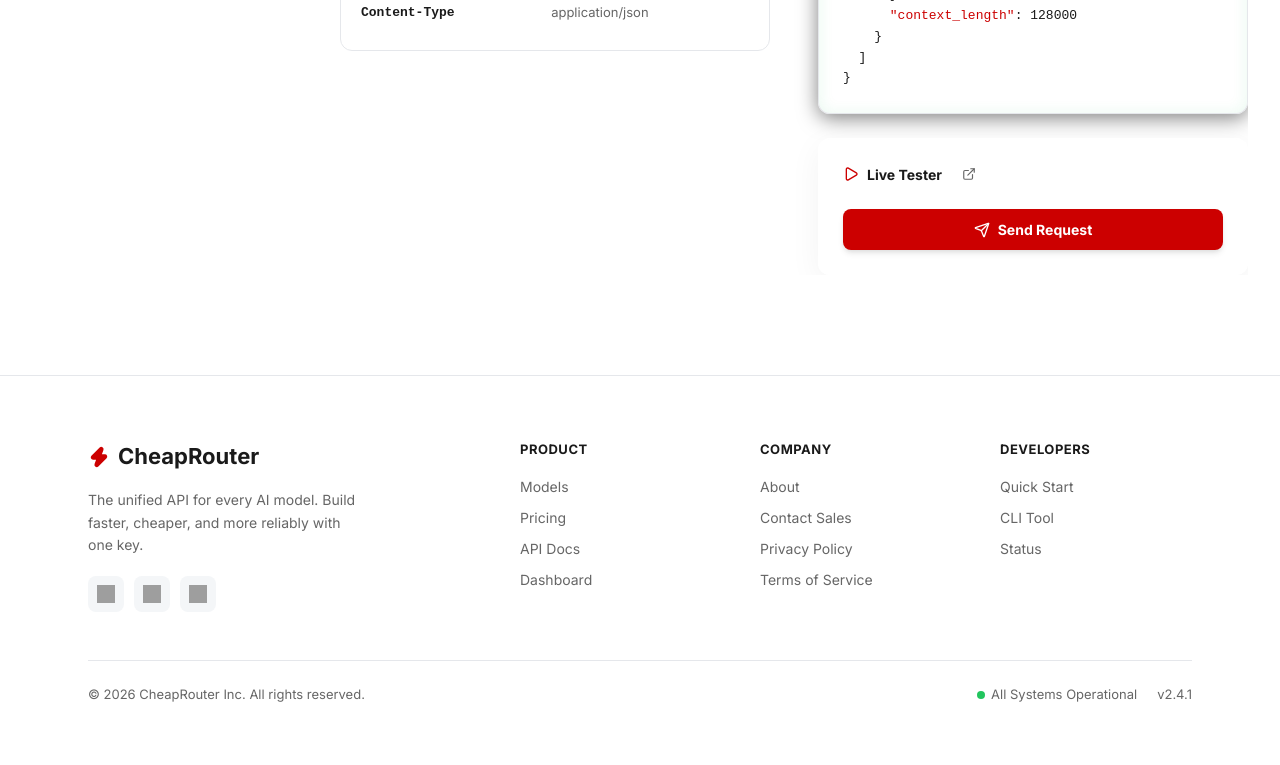
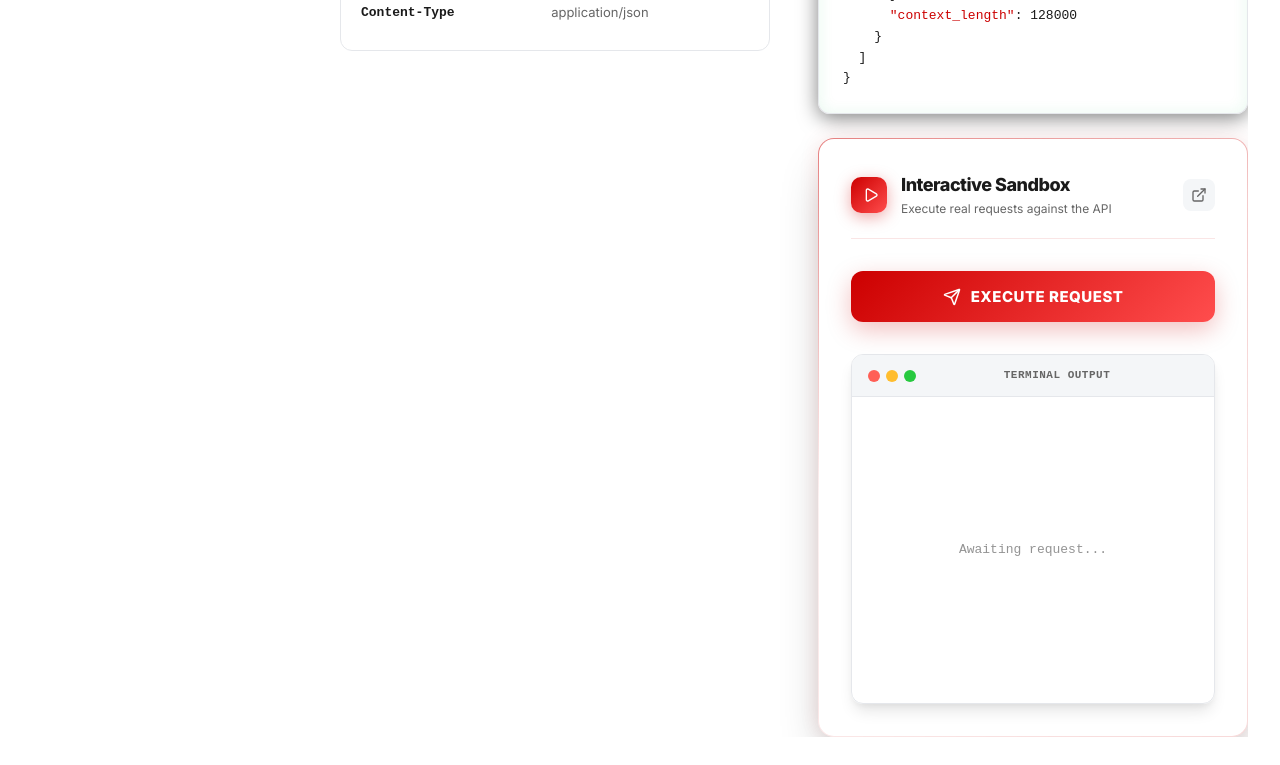
Before and after one commit to HassanAmeer/cheaprouter, a Next.js app: page /docs in a window 1280 px wide. Shown: the part 800-1565 px from the top of the page. Built offline with nearby package versions, Linux system fonts and the light colour scheme; no server answers; grey boxes are pictures that could not be loaded.

Commit message:
Enhance API Playground UI with ultra-premium design and dynamic theme

```diff
--- a/src/app/docs/components/ApiPlayground.tsx
+++ b/src/app/docs/components/ApiPlayground.tsx
@@ -77,7 +77,7 @@
     } catch (err: any) {
       setError(err.message || 'Failed to fetch');
     } finally {
-      if (loading) setLoading(false);
+      setLoading(false);
     }
   };
 
@@ -91,74 +91,119 @@
   };
 
   return (
-    <div className="glass-card" style={{
-      borderRadius: 'var(--radius-lg)',
-      padding: '24px',
+    <div style={{
+      position: 'relative',
+      borderRadius: '16px',
+      padding: '1px',
+      background: 'linear-gradient(145deg, rgba(204,0,0,0.5) 0%, rgba(204,0,0,0.05) 40%, rgba(204,0,0,0.15) 100%)',
+      boxShadow: '0 24px 48px -12px rgba(0,0,0,0.3), 0 0 24px rgba(204,0,0,0.1)',
+      overflow: 'hidden'
+    }}>
+      <div style={{
+        position: 'absolute',
+        top: 0, left: 0, right: 0, height: '100%',
+        background: 'radial-gradient(circle at top right, rgba(204,0,0,0.2), transparent 50%)',
+        pointerEvents: 'none',
+        zIndex: 0
+      }}></div>
+
+      <div style={{
+        position: 'relative',
+        borderRadius: '15px',
+        padding: '32px',
+        background: 'var(--color-bg)',
+        backdropFilter: 'blur(20px)',
+        WebkitBackdropFilter: 'blur(20px)',
+        zIndex: 1,
       }}>
         <div style={{
           display: 'flex',
           alignItems: 'center',
           justifyContent: 'space-between',
-        marginBottom: '24px'
+          marginBottom: '32px',
+          borderBottom: '1px solid rgba(204,0,0,0.1)',
+          paddingBottom: '20px'
         }}>
-        <div style={{ display: 'flex', alignItems: 'center', gap: '8px' }}>
-          <Play size={16} color="var(--color-primary)" />
-          <span style={{ color: 'var(--color-text-main)', fontSize: '14px', fontWeight: 700 }}>Live Tester</span>
+          <div style={{ display: 'flex', alignItems: 'center', gap: '14px' }}>
+            <div style={{
+              width: '36px', height: '36px', borderRadius: '10px',
+              background: 'linear-gradient(135deg, var(--color-primary), #ff4d4d)',
+              display: 'flex', alignItems: 'center', justifyContent: 'center',
+              boxShadow: '0 4px 16px rgba(204,0,0,0.35)'
+            }}>
+              <Play size={16} color="#fff" style={{ marginLeft: '3px' }} />
+            </div>
+            <div>
+              <h4 style={{ color: 'var(--color-text-main)', fontSize: '18px', fontWeight: 800, letterSpacing: '-0.5px', margin: 0 }}>Interactive Sandbox</h4>
+              <p style={{ color: 'var(--color-text-muted)', fontSize: '12px', margin: '2px 0 0 0' }}>Execute real requests against the API</p>
+            </div>
+          </div>
           {method === 'GET' && (
             <a
               href={getUrl()}
               target="_blank"
               rel="noopener noreferrer"
               title="Open in new tab"
-              style={{ display: 'flex', alignItems: 'center', color: 'var(--color-text-muted)', marginLeft: '8px', padding: '4px', borderRadius: '4px', cursor: 'pointer' }}
-              onMouseEnter={(e) => e.currentTarget.style.color = 'var(--color-primary)'}
-              onMouseLeave={(e) => e.currentTarget.style.color = 'var(--color-text-muted)'}
+              style={{ display: 'flex', alignItems: 'center', color: 'var(--color-text-muted)', padding: '8px', borderRadius: '8px', cursor: 'pointer', background: 'var(--color-bg-soft)' }}
+              onMouseEnter={(e) => { e.currentTarget.style.color = 'var(--color-primary)'; e.currentTarget.style.background = 'rgba(204,0,0,0.05)'; }}
+              onMouseLeave={(e) => { e.currentTarget.style.color = 'var(--color-text-muted)'; e.currentTarget.style.background = 'var(--color-bg-soft)'; }}
             >
-              <ExternalLink size={14} />
+              <ExternalLink size={16} />
             </a>
           )}
         </div>
-      </div>
 
-      <div>
+        <div style={{
+          display: 'grid',
+          gridTemplateColumns: 'repeat(auto-fit, minmax(320px, 1fr))',
+          gap: '32px',
+          alignItems: 'stretch'
+        }}>
+          {/* Left Column: Inputs & Button */}
+          <div style={{ display: 'flex', flexDirection: 'column' }}>
             {requiresAuth && (
-          <div style={{ marginBottom: '20px' }}>
-            <label style={{ display: 'block', fontSize: '12px', fontWeight: 700, color: 'var(--color-text-muted)', marginBottom: '8px', textTransform: 'uppercase', letterSpacing: '0.5px' }}>
-              API Key
+              <div style={{ marginBottom: '24px' }}>
+                <label style={{ display: 'flex', alignItems: 'center', gap: '6px', fontSize: '11px', fontWeight: 800, color: 'var(--color-text-main)', marginBottom: '10px', textTransform: 'uppercase', letterSpacing: '1px' }}>
+                  <Key size={12} color="var(--color-primary)" />
+                  Authorization Key
                 </label>
                 <div style={{ position: 'relative' }}>
-              <Key size={14} style={{ position: 'absolute', left: '12px', top: '50%', transform: 'translateY(-50%)', color: 'var(--color-text-muted)' }} />
                   <input
                     type="password"
-                className="input"
                     value={apiKey}
                     onChange={(e) => setApiKey(e.target.value)}
                     placeholder="sk-..."
                     style={{
-                  paddingLeft: '36px',
-                  fontFamily: 'monospace',
-                  width: '100%'
+                      width: '100%', padding: '14px 16px',
+                      borderRadius: '12px', border: '1px solid var(--color-border)',
+                      background: 'var(--color-bg-soft)', color: 'var(--color-text-main)',
+                      fontFamily: 'ui-monospace, SFMono-Regular, Menlo, Monaco, Consolas, monospace', fontSize: '13px',
+                      transition: 'all 0.2s', outline: 'none'
                     }}
+                    onFocus={(e) => { e.currentTarget.style.borderColor = 'var(--color-primary)'; e.currentTarget.style.boxShadow = '0 0 0 4px rgba(204,0,0,0.1)'; }}
+                    onBlur={(e) => { e.currentTarget.style.borderColor = 'var(--color-border)'; e.currentTarget.style.boxShadow = 'none'; }}
                   />
                 </div>
               </div>
             )}
 
             {method === 'POST' && (
-          <div style={{ marginBottom: '20px' }}>
-            <label style={{ display: 'block', fontSize: '12px', fontWeight: 700, color: 'var(--color-text-muted)', marginBottom: '8px', textTransform: 'uppercase', letterSpacing: '0.5px' }}>
-              Body Payload
+              <div style={{ display: 'flex', flexDirection: 'column', flex: 1, marginBottom: '24px' }}>
+                <label style={{ display: 'block', fontSize: '11px', fontWeight: 800, color: 'var(--color-text-main)', marginBottom: '10px', textTransform: 'uppercase', letterSpacing: '1px' }}>
+                  JSON Payload
                 </label>
                 <textarea
-              className="input"
                   value={payload}
                   onChange={(e) => setPayload(e.target.value)}
-              rows={6}
                   style={{
-                fontFamily: 'ui-monospace, SFMono-Regular, Menlo, Monaco, Consolas, monospace',
-                resize: 'vertical',
-                width: '100%'
+                    width: '100%', padding: '16px',
+                    borderRadius: '12px', border: '1px solid var(--color-border)',
+                    background: 'var(--color-bg-soft)', color: 'var(--color-text-main)',
+                    fontFamily: 'ui-monospace, SFMono-Regular, Menlo, Monaco, Consolas, monospace', fontSize: '13px',
+                    transition: 'all 0.2s', outline: 'none', resize: 'none', lineHeight: '1.6', flex: 1, minHeight: '200px'
                   }}
+                  onFocus={(e) => { e.currentTarget.style.borderColor = 'var(--color-primary)'; e.currentTarget.style.boxShadow = '0 0 0 4px rgba(204,0,0,0.1)'; }}
+                  onBlur={(e) => { e.currentTarget.style.borderColor = 'var(--color-border)'; e.currentTarget.style.boxShadow = 'none'; }}
                 />
               </div>
             )}
@@ -166,59 +211,67 @@
             <button
               onClick={handleTest}
               disabled={loading || (requiresAuth && !apiKey.trim())}
-          className="btn-primary"
               style={{
+                display: 'flex', alignItems: 'center', justifyContent: 'center', gap: '10px',
+                width: '100%', padding: '16px', border: 'none', borderRadius: '12px',
+                background: 'linear-gradient(135deg, var(--color-primary), #ff4d4d)',
+                color: '#fff', fontSize: '15px', fontWeight: 800, letterSpacing: '0.5px',
+                textTransform: 'uppercase',
+                opacity: (loading || (requiresAuth && !apiKey.trim())) ? 0.5 : 1,
+                cursor: (loading || (requiresAuth && !apiKey.trim())) ? 'not-allowed' : 'pointer',
+                boxShadow: '0 8px 24px rgba(204,0,0,0.25)',
+                transition: 'all 0.3s cubic-bezier(0.4, 0, 0.2, 1)',
+                transform: 'translateY(0)',
+                marginTop: 'auto'
+              }}
+              onMouseEnter={(e) => { if (!e.currentTarget.disabled) { e.currentTarget.style.transform = 'translateY(-2px)'; e.currentTarget.style.boxShadow = '0 12px 32px rgba(204,0,0,0.35)'; } }}
+              onMouseLeave={(e) => { if (!e.currentTarget.disabled) { e.currentTarget.style.transform = 'translateY(0)'; e.currentTarget.style.boxShadow = '0 8px 24px rgba(204,0,0,0.25)'; } }}
+            >
+              {loading ? <Loader2 size={18} className="lucide-spin" /> : <Send size={18} />}
+              {loading ? 'Initializing Stream...' : 'Execute Request'}
+            </button>
+          </div>
+
+          {/* Right Column: Terminal Output */}
+          <div style={{ display: 'flex', flexDirection: 'column', height: '100%', minHeight: '350px' }}>
+            <div style={{
+              backgroundColor: 'var(--color-bg-card)',
+              borderRadius: '12px',
+              border: `1px solid ${error ? 'var(--color-danger)' : 'var(--color-border)'}`,
+              overflow: 'hidden',
+              boxShadow: error ? '0 0 30px rgba(220, 38, 38, 0.15)' : 'var(--shadow-lg)',
               display: 'flex',
-            alignItems: 'center',
-            justifyContent: 'center',
-            gap: '8px',
-            width: '100%',
-            padding: '12px',
-            border: 'none',
-            borderRadius: 'var(--radius-md)',
-            opacity: (loading || (requiresAuth && !apiKey.trim())) ? 0.6 : 1,
-            cursor: (loading || (requiresAuth && !apiKey.trim())) ? 'not-allowed' : 'pointer',
-            fontWeight: 700,
-            fontSize: '14px',
-          }}
-        >
-          {loading ? <Loader2 size={16} className="lucide-spin" /> : <Send size={16} />}
-          {loading ? 'Sending...' : 'Send Request'}
-        </button>
-
-        <AnimatePresence>
-          {(response || error) && (
-            <motion.div
-              initial={{ opacity: 0, height: 0 }}
-              animate={{ opacity: 1, height: 'auto' }}
-              exit={{ opacity: 0, height: 0 }}
-              style={{ overflow: 'hidden', marginTop: '20px' }}
-            >
-              <div style={{
-                backgroundColor: 'var(--color-bg-card)', // Dynamically matches light/dark theme
-                borderRadius: 'var(--radius-md)',
-                border: `1px solid ${error ? 'var(--color-danger)' : 'var(--color-border)'}`,
-                padding: '16px',
-                maxHeight: '300px',
-                overflowY: 'auto',
-                boxShadow: 'var(--shadow-md)'
+              flexDirection: 'column',
+              flex: 1
             }}>
               <div style={{
-                  color: error ? 'var(--color-primary)' : 'var(--color-text-muted)',
-                  fontSize: '10px',
-                  fontWeight: 700,
-                  textTransform: 'uppercase',
-                  marginBottom: '12px'
+                display: 'flex', alignItems: 'center', padding: '12px 16px',
+                backgroundColor: 'var(--color-bg-soft)', borderBottom: '1px solid var(--color-border)'
               }}>
-                  {error ? 'Error' : 'Live Response'}
+                <div style={{ display: 'flex', gap: '6px' }}>
+                  <div style={{ width: '12px', height: '12px', borderRadius: '50%', backgroundColor: '#ff5f56' }} />
+                  <div style={{ width: '12px', height: '12px', borderRadius: '50%', backgroundColor: '#ffbd2e' }} />
+                  <div style={{ width: '12px', height: '12px', borderRadius: '50%', backgroundColor: '#27c93f' }} />
                 </div>
-                <pre style={{ margin: 0, fontSize: '13px', color: error ? 'var(--color-primary)' : 'var(--color-text-main)', fontFamily: 'ui-monospace, SFMono-Regular, Menlo, Monaco, Consolas, monospace' }}>
+                <div style={{ flex: 1, textAlign: 'center', color: 'var(--color-text-muted)', fontSize: '11px', fontFamily: 'monospace', fontWeight: 600, letterSpacing: '0.5px', textTransform: 'uppercase' }}>
+                  {error ? 'Execution Error' : 'Terminal Output'}
+                </div>
+              </div>
+
+              <div style={{ padding: '24px', flex: 1, overflowY: 'auto', display: 'flex', flexDirection: 'column' }}>
+                {!response && !error && !loading ? (
+                  <div style={{ flex: 1, display: 'flex', alignItems: 'center', justifyContent: 'center', color: 'var(--color-text-muted)', fontSize: '13px', fontFamily: 'monospace', opacity: 0.7 }}>
+                    Awaiting request...
+                  </div>
+                ) : (
+                  <pre style={{ margin: 0, fontSize: '13.5px', color: error ? 'var(--color-danger)' : 'var(--color-text-main)', fontFamily: 'ui-monospace, SFMono-Regular, Menlo, Monaco, Consolas, monospace', lineHeight: '1.6', whiteSpace: 'pre-wrap', wordBreak: 'break-word' }}>
                     <code>{error || response}</code>
                   </pre>
+                )}
               </div>
-            </motion.div>
-          )}
-        </AnimatePresence>
+            </div>
+          </div>
+        </div>
       </div>
     </div>
   );
```
Also changed, not shown: src/app/api/admin/providers/test/route.ts (+7 -2 lines), src/app/docs/views/ChatCompletionsView.tsx (+39 -19 lines). Lines whose indentation alone changed are shown as unchanged.
